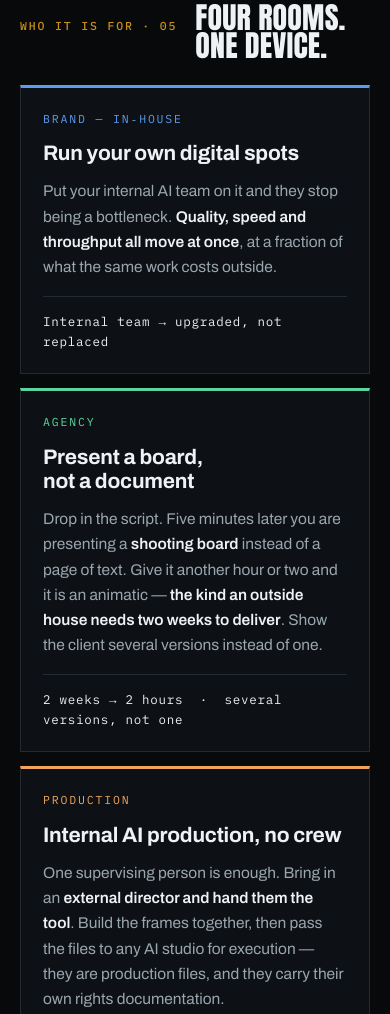
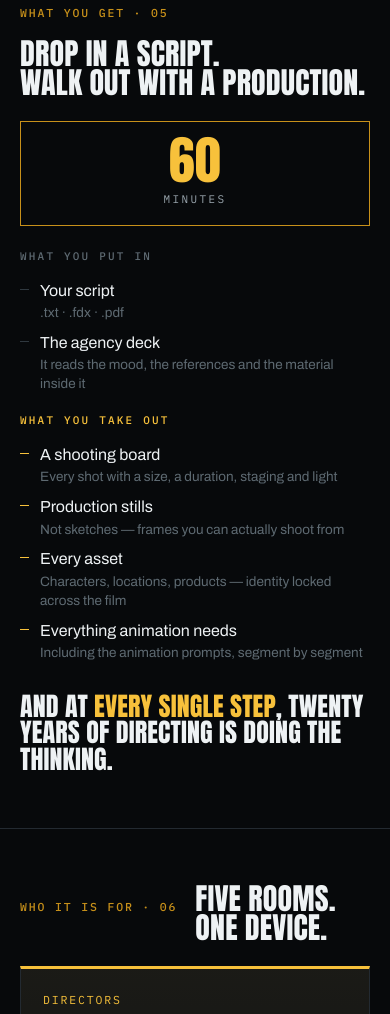
Before and after one commit to Mikalakis/metaunit-preview, a plain HTML site: page p/a156511c4264a608e7/index.html in a window 390 px wide. Shown: the part 5891-6905 px from the top of the page. Drawn offline with Linux system fonts and the light colour scheme.

Commit message:
One-pager: blok 60 minut (wejscie/wyjscie) + piec grup odbiorcow (rezyserzy, agencja, klient, dom produkcyjny, AI/post)

```diff
--- a/p/a156511c4264a608e7/index.html
+++ b/p/a156511c4264a608e7/index.html
@@ -264,6 +264,8 @@ section + section{ border-top:1px solid var(--line); }
 .lane.b{ border-top-color:var(--loc); }
 .lane.c{ border-top-color:var(--prod); }
 .lane.d{ border-top-color:var(--tungsten); }
+.lane.e{ border-top-color:#8697a4; }
+.lane.e .who{ color:#8697a4; }
 .lane .who{ font-family:"IBM Plex Mono",monospace; font-size:11.5px; letter-spacing:.16em; text-transform:uppercase; }
 .lane.a .who{ color:var(--char); }
 .lane.b .who{ color:var(--loc); }
@@ -277,6 +279,57 @@ section + section{ border-top:1px solid var(--line); }
   font-family:"IBM Plex Mono",monospace; font-size:12.5px; letter-spacing:.06em; color:var(--paper);
   font-variant-numeric:tabular-nums;
 }
+
+/* ---- featured lane (directors) ---- */
+.lane.wide{
+  grid-column:1 / -1;
+  border-top-color:var(--tungsten);
+  background:linear-gradient(180deg, rgba(247,193,59,.06), rgba(13,16,20,0) 62%), var(--ink-2);
+}
+.lane.wide h3{ font-size:clamp(24px,3vw,32px); }
+.lane.wide .split{ display:grid; grid-template-columns:1.15fr 1fr; gap:clamp(18px,3vw,38px); align-items:start; }
+@media (max-width:760px){ .lane.wide .split{ grid-template-columns:minmax(0,1fr); } }
+.lane .note{
+  font-size:14.5px; line-height:1.55; color:var(--grade);
+  border-left:1px solid var(--line-2); padding-left:16px;
+}
+.lane .note b{ color:var(--paper); font-weight:600; }
+
+/* ============================ ONE HOUR ============================ */
+.hour{
+  display:grid; grid-template-columns:auto 1fr; gap:clamp(22px,4vw,52px); align-items:start;
+}
+@media (max-width:800px){ .hour{ grid-template-columns:minmax(0,1fr); } }
+.hour-clock{
+  border:1px solid var(--tungsten-d); padding:clamp(16px,2.4vw,24px) clamp(20px,3vw,30px);
+  text-align:center; align-self:start;
+}
+.hour-clock .num{
+  font-family:"Anton",Impact,sans-serif; font-weight:400; line-height:.86;
+  font-size:clamp(52px,8vw,96px); color:var(--tungsten); letter-spacing:.01em;
+}
+.hour-clock .unit{
+  font-family:"IBM Plex Mono",monospace; font-size:11px; letter-spacing:.22em;
+  text-transform:uppercase; color:var(--grade); margin-top:8px;
+}
+.io{ display:grid; grid-template-columns:minmax(0,.85fr) minmax(0,1.15fr); gap:clamp(18px,3vw,34px); }
+@media (max-width:680px){ .io{ grid-template-columns:minmax(0,1fr); } }
+.io-col h4{
+  margin:0 0 14px; font-family:"IBM Plex Mono",monospace; font-size:11px; font-weight:500;
+  letter-spacing:.2em; text-transform:uppercase;
+}
+.io-col.in h4{ color:var(--grade-2); }
+.io-col.out h4{ color:var(--tungsten); }
+.io-list{ display:grid; gap:9px; }
+.io-list div{
+  font-size:16px; line-height:1.4; color:var(--paper);
+  padding-left:20px; position:relative;
+}
+.io-list div::before{
+  content:""; position:absolute; left:0; top:9px; width:9px; height:1px; background:var(--line-2);
+}
+.io-col.out .io-list div::before{ background:var(--tungsten); }
+.io-list small{ display:block; font-size:13.5px; color:var(--grade-2); margin-top:2px; }
 
 /* ============================ CLOSER ============================ */
 .closer{ padding-block:clamp(64px,10vw,132px); text-align:left; }
@@ -464,42 +517,92 @@ section + section{ border-top:1px solid var(--line); }
   </div>
 </section>
 
+<!-- ============================ ONE HOUR ============================ -->
+<section>
+  <div class="wrap">
+    <div class="sec-head">
+      <p class="stamp" style="margin:0">What you get &middot; 05</p>
+      <h2 class="display">Drop in a script.<br>Walk out with a production.</h2>
+    </div>
+
+    <div class="hour rise">
+      <div class="hour-clock">
+        <div class="num">60</div>
+        <div class="unit">minutes</div>
+      </div>
+
+      <div class="io">
+        <div class="io-col in">
+          <h4>What you put in</h4>
+          <div class="io-list">
+            <div>Your script<small>.txt &middot; .fdx &middot; .pdf</small></div>
+            <div>The agency deck<small>It reads the mood, the references and the material inside it</small></div>
+          </div>
+        </div>
+        <div class="io-col out">
+          <h4>What you take out</h4>
+          <div class="io-list">
+            <div>A shooting board<small>Every shot with a size, a duration, staging and light</small></div>
+            <div>Production stills<small>Not sketches &mdash; frames you can actually shoot from</small></div>
+            <div>Every asset<small>Characters, locations, products &mdash; identity locked across the film</small></div>
+            <div>Everything animation needs<small>Including the animation prompts, segment by segment</small></div>
+          </div>
+        </div>
+      </div>
+    </div>
+
+    <p class="pull rise" style="margin-top:clamp(30px,4.5vw,52px)">And at <em>every single step</em>, twenty years of directing is doing the thinking.</p>
+  </div>
+</section>
+
 <!-- ============================ LANES ============================ -->
 <section>
   <div class="wrap">
     <div class="sec-head">
-      <p class="stamp" style="margin:0">Who it is for · 05</p>
-      <h2 class="display">Four rooms.<br>One device.</h2>
+      <p class="stamp" style="margin:0">Who it is for &middot; 06</p>
+      <h2 class="display">Five rooms.<br>One device.</h2>
     </div>
 
     <div class="lanes rise">
 
+      <div class="lane wide d">
+        <p class="who">Directors</p>
+        <div class="split">
+          <div style="display:grid; gap:13px">
+            <h3>Board it live, while they are still on the call</h3>
+            <p>Your shooting board and your animatic, built <strong>during the conversation</strong> &mdash; not sent over three days later when the idea has gone cold. The agency describes a change, you make it, they see it before the call ends.</p>
+            <p class="kpi">Board in minutes &nbsp;&middot;&nbsp; animatic the same hour</p>
+          </div>
+          <p class="note">This is the part no other tool gives you. The shot breakdown, the staging and the rhythm are already inside it &mdash; so what appears on screen is <b>directed</b>, not generated. You are steering, not prompting.</p>
+        </div>
+      </div>
+
+      <div class="lane b">
+        <p class="who">Creative agency</p>
+        <h3>Present a board, not a document</h3>
+        <p>Drop in the script. Five minutes later you are presenting a <strong>shooting board</strong> instead of a page of text. Give it another hour or two and it is an animatic &mdash; <strong>the kind an outside house needs two weeks to deliver</strong>. Show the client several versions instead of one.</p>
+        <p class="kpi">2 weeks &rarr; 2 hours &nbsp;&middot;&nbsp; several versions, not one</p>
+      </div>
+
       <div class="lane a">
-        <p class="who">Brand &mdash; in&#8209;house</p>
+        <p class="who">Client &mdash; brand in&#8209;house</p>
         <h3>Run your own digital spots</h3>
-        <p>Put your internal AI team on it and they stop being a bottleneck. <strong>Quality, speed and throughput all move at once</strong>, at a fraction of what the same work costs outside.</p>
+        <p>Put your internal AI team on it and they stop being a bottleneck. <strong>Quality, speed and throughput all move at once</strong>, at a fraction of what the same work costs outside. No agency round-trip for the simple things.</p>
         <p class="kpi">Internal team &rarr; upgraded, not replaced</p>
       </div>
 
-      <div class="lane b">
-        <p class="who">Agency</p>
-        <h3>Present a board, not a document</h3>
-        <p>Drop in the script. Five minutes later you are presenting a <strong>shooting board</strong> instead of a page of text. Give it another hour or two and it is an animatic &mdash; <strong>the kind an outside house needs two weeks to deliver</strong>. Show the client several versions instead of one.</p>
-        <p class="kpi">2 weeks &rarr; 2 hours &nbsp;·&nbsp; several versions, not one</p>
+      <div class="lane c">
+        <p class="who">Production house</p>
+        <h3>Internal AI production, no crew</h3>
+        <p>One supervising person is enough. Bring in an <strong>external director and hand them the tool</strong>. Build the frames together, then pass the files to any AI studio for execution &mdash; they are production files, and they carry their own rights documentation.</p>
+        <p class="kpi">1 supervisor &nbsp;&middot;&nbsp; any studio downstream</p>
       </div>
 
-      <div class="lane c">
-        <p class="who">Production</p>
-        <h3>Internal AI production, no crew</h3>
-        <p>One supervising person is enough. Bring in an <strong>external director and hand them the tool</strong>. Build the frames together, then pass the files to any AI studio for execution &mdash; they are production files, and they carry their own rights documentation.</p>
-        <p class="kpi">1 supervisor &nbsp;·&nbsp; any studio downstream</p>
-      </div>
-
-      <div class="lane d">
-        <p class="who">AI &amp; post studios</p>
+      <div class="lane e">
+        <p class="who">AI unit &amp; post house</p>
         <h3>Collapse the two&#8209;week block</h3>
         <p>The 30&#8209;second job that took a five&#8209;person team two weeks &mdash; script through first cut &mdash; is <strong>one day for a capable operator</strong>. Two people over two days is not one pass; it is several refined versions.</p>
-        <p class="kpi">70 person&#8209;days &rarr; 4</p>
+        <p class="kpi">70 person-days &rarr; 4</p>
       </div>
 
     </div>
```
